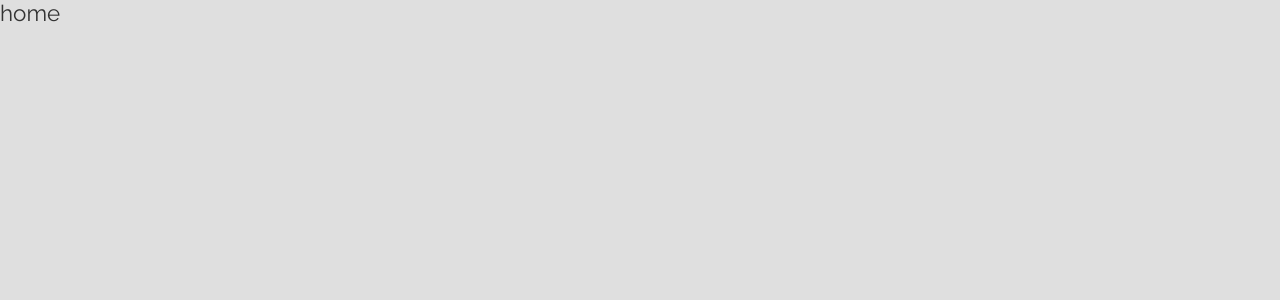
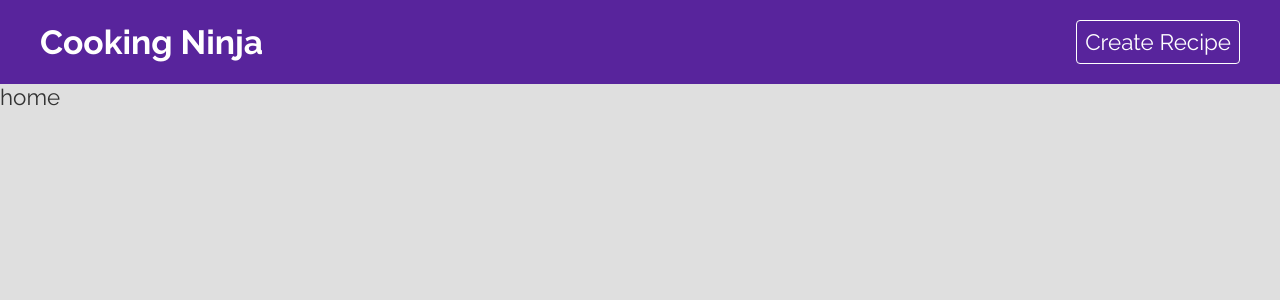
Before and after one commit to KieranWebDev/RecipeDirectory-ReactAndFirebase, a React (Create React App) app: page / in a window 1280 px wide. Shown: the top 300 px of the page. Built offline with nearby package versions, Linux system fonts and the light colour scheme.

Commit message:
navbar completed

```diff
--- a/src/App.js
+++ b/src/App.js
@@ -1,4 +1,4 @@
-import { BrowserRouter, Link, Route, Routes } from 'react-router-dom';
+import { BrowserRouter, Route, Routes } from 'react-router-dom';
 //styles
 import './App.css';
 
@@ -8,10 +8,13 @@ import Create from '../src/pages/create/Create';
 import Recipe from '../src/pages/recipe/Recipe';
 import Search from '../src/pages/search/Search';
 
+//components
+import Navbar from './components/navbar/Navbar';
 function App() {
   return (
     <div className="App">
       <BrowserRouter>
+        <Navbar />
         <Routes>
           <Route exact path="/" element={<Home />} />
           <Route path="/create" element={<Create />} />
--- /dev/null
+++ b/src/components/navbar/Navbar.js
@@ -0,0 +1,15 @@
+import { Link } from 'react-router-dom';
+import './navbar.css';
+
+export default function Navbar() {
+  return (
+    <div className="navbar">
+      <nav>
+        <Link className="logo" to="/">
+          <h1> Cooking Ninja</h1>
+        </Link>
+        <Link to="/create">Create Recipe</Link>
+      </nav>
+    </div>
+  );
+}
--- /dev/null
+++ b/src/components/navbar/navbar.css
@@ -0,0 +1,28 @@
+.navbar {
+  background: #58249c;
+  padding: 20px;
+  color: #fff;
+}
+.navbar nav {
+  display: flex;
+  align-items: center;
+  max-width: 1200px;
+  margin: 0 auto;
+}
+.navbar a.logo {
+  margin-right: auto;
+  color: #fff;
+  text-decoration: none;
+}
+.navbar a:last-child {
+  color: #fff;
+  text-decoration: none;
+  margin-left: 40px;
+  padding: 8px;
+  border: 1px solid #fff;
+  border-radius: 4px;
+}
+.navbar a:last-child:hover {
+  background: #fff;
+  color: #333;
+}
```
